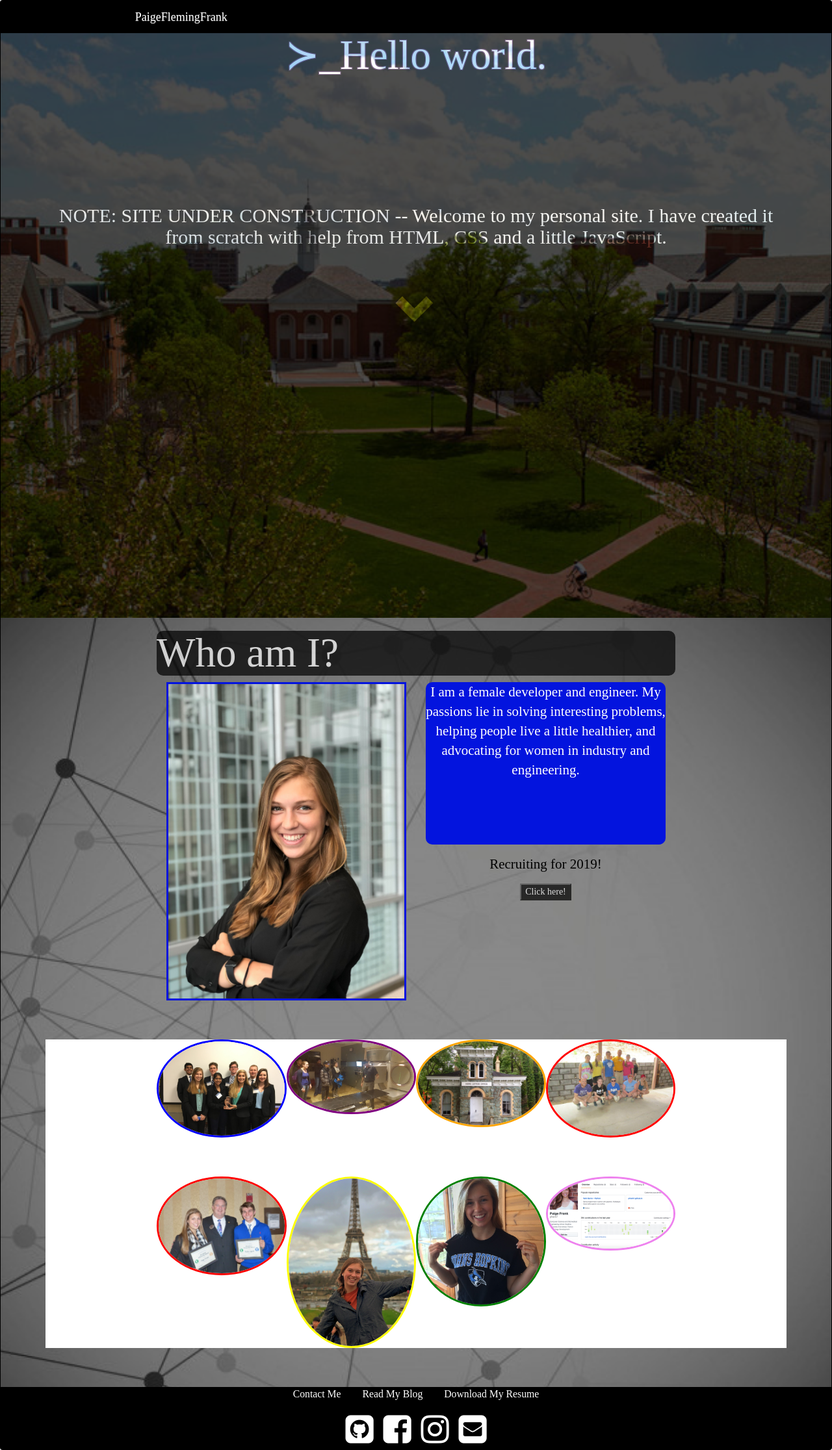
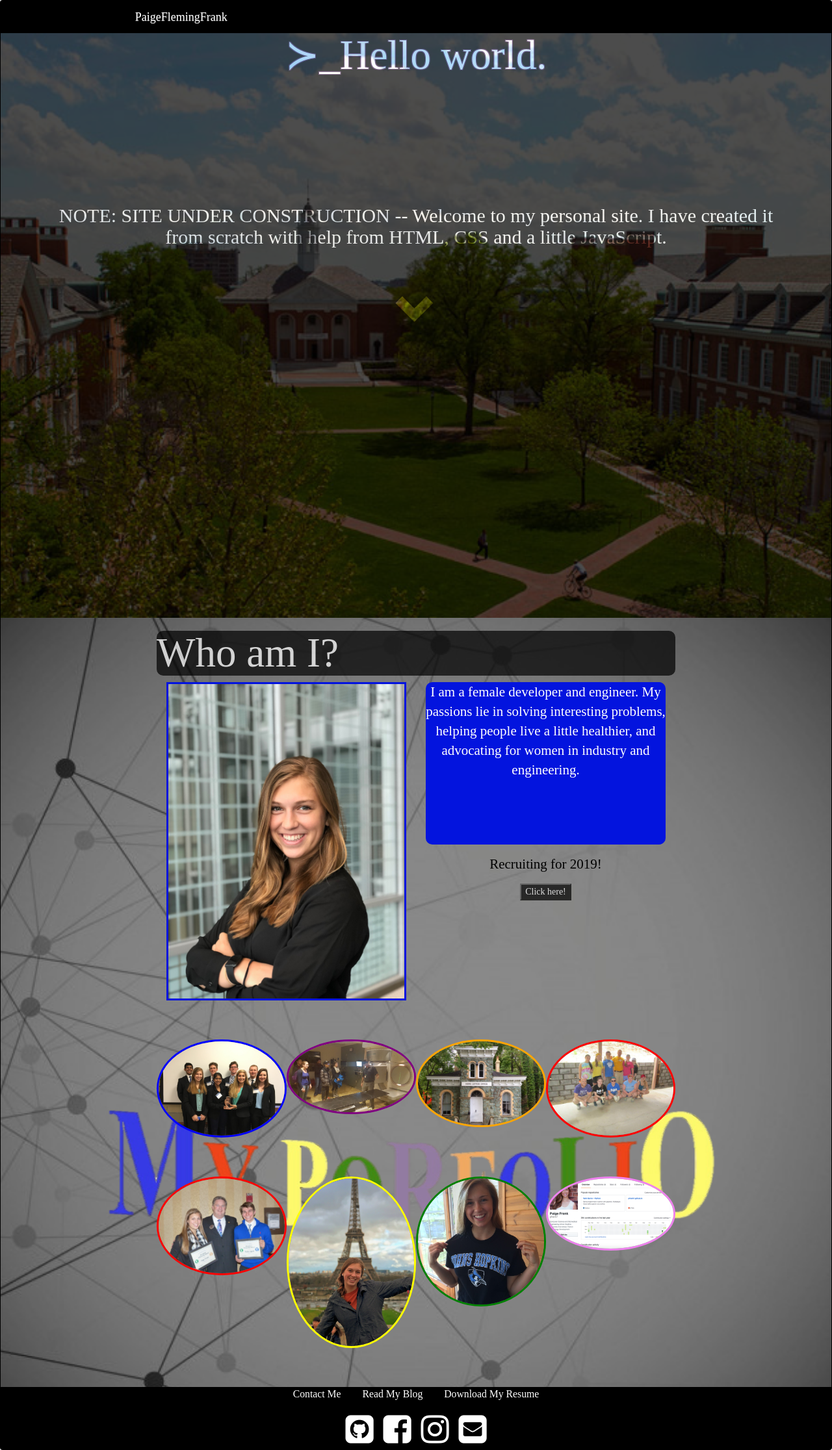
Before and after one commit to pfrank7/pfrank7.github.io, a Jekyll site: the page built from index.html, in a window 1280 px wide. Shown: the whole page at 65% size. Built offline with Jekyll 4.4.1, drawn with Linux system fonts in a browser that asks for light colours; nearby versions of some CDN libraries.

Commit message:
Update index.html

```diff
--- a/index.html
+++ b/index.html
@@ -50,7 +50,9 @@ title: Paige Frank
 }
 .port {
 	width: 100%;
-	background-color: white;
+	background-image: url("../photos/porfolioback.png");
+	background-repeat: no-repeat;
+	background-size: 100% 100%;
 	}
 .img-circle {
 	margin:0px;
```
